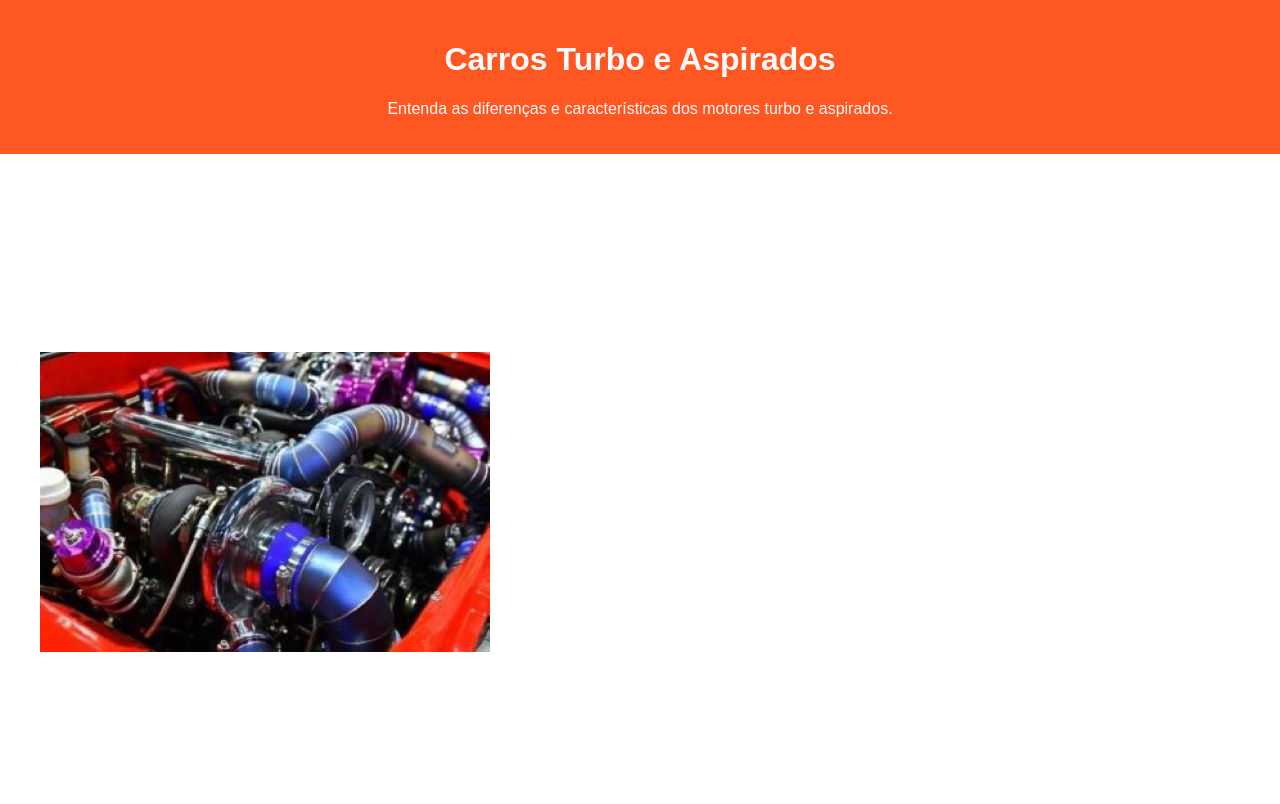
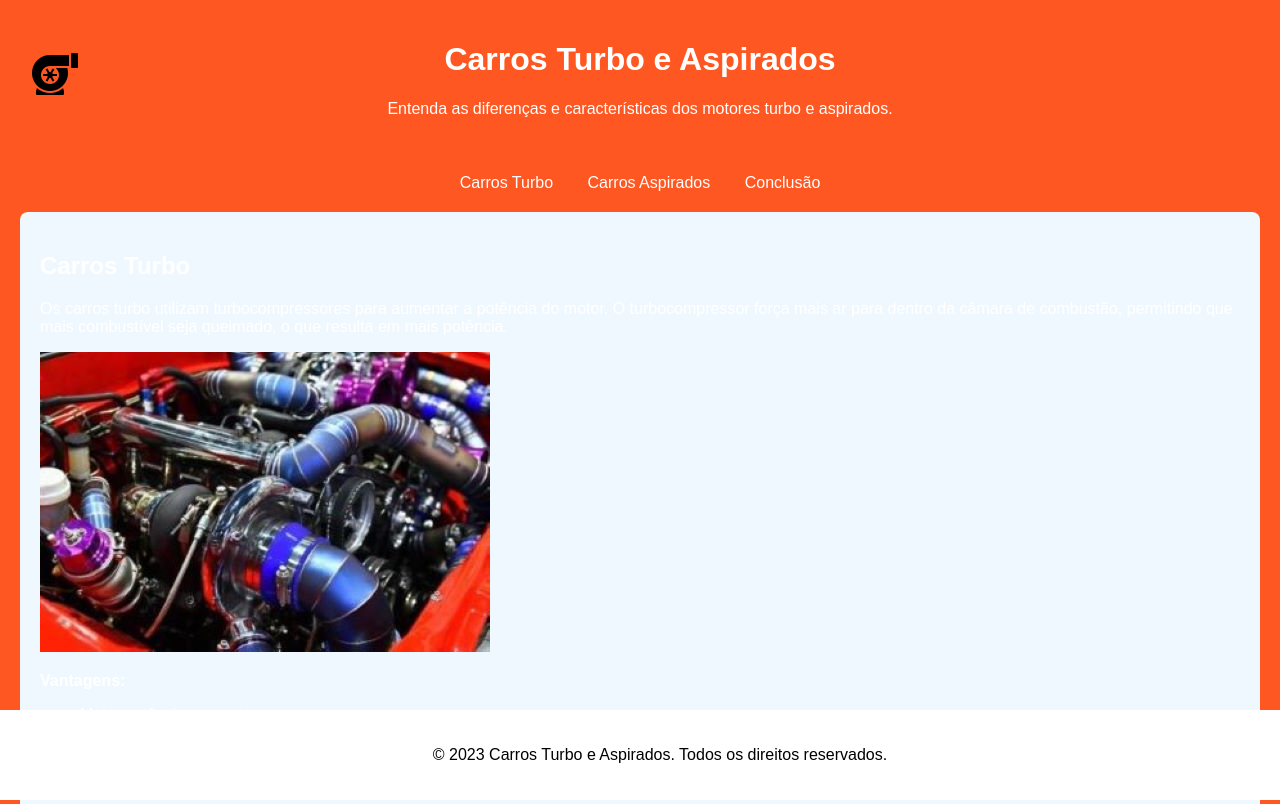
Before and after one commit to otaviokauan/Turbos-VS-Aspirados, a plain HTML site: page Turbo VS Aspirados/index.html in a window 1280 px wide. Shown: the top 804 px of the page. Drawn offline with Linux system fonts and the light colour scheme.

Commit message:
Add files via upload

```diff
--- a/Turbo VS Aspirados/index.html
+++ b/Turbo VS Aspirados/index.html
@@ -8,16 +8,23 @@
     <style>
         body {
             font-family: Arial, sans-serif;
-            background-color: #ffffff;
+            background-color: #FF5722;
             color: #ffffff;
             margin: 0;
             padding: 0;
         }
         header {
             background-color: #FF5722;
-            color: #fafafa;
+            color: #ffffff;
             padding: 20px;
             text-align: center;
+            position: relative; /* Permite posicionar elementos filhos de forma absoluta */
+        }
+        header img {
+            position: absolute; /* Posiciona a imagem de forma absoluta dentro do header */
+            top: 50px; /* Distância do topo */
+            left: 30px; /* Distância da esquerda */
+            height: 50px; /* Ajuste o tamanho da imagem conforme necessário */
         }
         nav {
             margin: 20px;
@@ -31,14 +38,14 @@
         section {
             margin: 20px;
             padding: 20px;
-            background-color: #ffffff;
+            background-color: #F0F8FF; /* Alterado para melhor visibilidade do texto */
             border-radius: 8px;
         }
         footer {
             text-align: center;
             padding: 20px;
             background-color: #ffffff;
-            color: #ffffff;
+            color: #000000; /* Alterado para preto para melhor visibilidade */
             position: fixed;
             width: 100%;
             bottom: 0;
@@ -48,6 +55,7 @@
 <body>
 
     <header>
+        <img src="turbocabecalho.png" alt="Logo Turbo">
         <h1>Carros Turbo e Aspirados</h1>
         <p>Entenda as diferenças e características dos motores turbo e aspirados.</p>
     </header>
@@ -61,7 +69,7 @@
     <section id="turbo">
         <h2>Carros Turbo</h2>
         <p>Os carros turbo utilizam turbocompressores para aumentar a potência do motor. O turbocompressor força mais ar para dentro da câmara de combustão, permitindo que mais combustível seja queimado, o que resulta em mais potência.</p>
-        <img src="turbo.jpg" />
+        <img src="turbo.jpg" alt="Carro Turbo">
         <p><strong>Vantagens:</strong></p>
         <ul>
             <li>Maior potência em motores menores</li>
@@ -79,7 +87,7 @@
     <section id="aspirado">
         <h2>Carros Aspirados</h2>
         <p>Os carros aspirados, também conhecidos como motores naturalmente aspirados, não utilizam turbocompressores. Eles dependem da pressão atmosférica para encher a câmara de combustão com ar.</p>
-        <img src="aspirado.jpg" />
+        <img src="aspirado.jpg" alt="Carro Aspirado">
         <p><strong>Vantagens:</strong></p>
         <ul>
             <li>Menor custo de manutenção</li>
@@ -96,10 +104,13 @@
 
     <section id="conclusao">
         <h2>Conclusão</h2>
-        <img src="conclusao.png" />
-        <p>Escolher entre um carro turbo ou aspirado depende das suas necessidades e preferências. Se você busca desempenho e eficiência, um carro turbo pode ser a melhor escolha.
-             Por outro lado, se você prefere simplicidade e menor custo de manutenção, um carro aspirado pode ser mais adequado.</p>
+        <img src="conclusao.png" alt="Conclusão">
+        <p>Escolher entre um carro turbo ou aspirado depende das suas necessidades e preferências. Se você busca desempenho e eficiência, um carro turbo pode ser a melhor escolha. Por outro lado, se você prefere simplicidade e menor custo de manutenção, um carro aspirado pode ser mais adequado.</p>
     </section>
+
+    <footer>
+        <p>&copy; 2023 Carros Turbo e Aspirados. Todos os direitos reservados.</p>
+    </footer>
 
 </body>
 </html>
```
Also changed, not shown: Turbo VS Aspirados/turbocabecalho.png (added).
